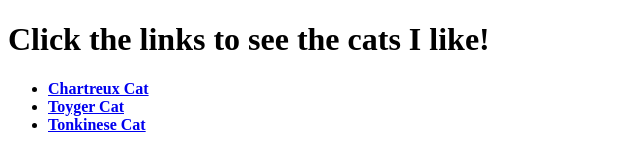
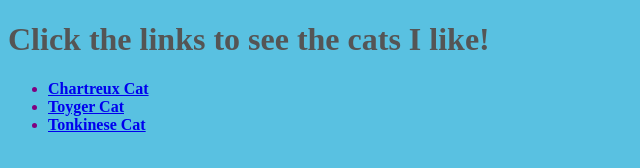
Before and after one commit to kevinzam6/odin-recaps, a plain HTML site: page html_and_css_practice/basic_website/index.html in a window 1280 px wide. Shown: the whole page, without its empty margins (0-640 px from the left). Drawn offline with Linux system fonts and the light colour scheme.

Commit message:
Create directories for each page and insert stylesheet in each. Modify stylesheet with basic class selectors for all pages.

```diff
--- a/html_and_css_practice/basic_website/index.html
+++ b/html_and_css_practice/basic_website/index.html
@@ -2,15 +2,16 @@
 <html lang="en">
 <head>
     <meta charset="UTF-8">
+    <link rel="stylesheet" href="styles.css">
     <title> Cats I Like </title>
 </head>
 
 <body>
     <h1>Click the links to see the cats I like!</h1>
     <ul>
-        <li><strong><a href="pages/chartreux.html">Chartreux Cat</a></strong></li>
-        <li><strong><a href="pages/toyger.html">Toyger Cat</a></strong></li>
-        <li><strong><a href="pages/tonkinese.html">Tonkinese Cat</a></strong></li>
+        <li><strong><a href="pages/chartreux/chartreux.html">Chartreux Cat</a></strong></li>
+        <li><strong><a href="pages/toyger/toyger.html">Toyger Cat</a></strong></li>
+        <li><strong><a href="pages/tonkinese/tonkinese.html">Tonkinese Cat</a></strong></li>
     </ul>
 </body>
 </html>
--- /dev/null
+++ b/html_and_css_practice/basic_website/pages/chartreux/styles.css
@@ -0,0 +1,3 @@
+body {
+    color:red;
+}
--- /dev/null
+++ b/html_and_css_practice/basic_website/pages/tonkinese/styles.css
@@ -0,0 +1,3 @@
+body {
+    color:blue;
+}
--- /dev/null
+++ b/html_and_css_practice/basic_website/pages/toyger/styles.css
@@ -0,0 +1,3 @@
+body {
+    color: green;
+}
--- /dev/null
+++ b/html_and_css_practice/basic_website/styles.css
@@ -0,0 +1,11 @@
+body {
+    background-color: rgb(89, 193, 225);
+}
+
+h1 {
+    color: rgb(85, 85, 85);
+}
+
+li {
+    color: purple;
+}
```
Also changed, not shown: html_and_css_practice/basic_website/pages/chartreux/chartreux.html (renamed from html_and_css_practice/basic_website/pages/chartreux.html, +2 -1 lines), html_and_css_practice/basic_website/pages/tonkinese/tonkinese.html (renamed from html_and_css_practice/basic_website/pages/tonkinese.html, +2 -1 lines), html_and_css_practice/basic_website/pages/toyger/toyger.html (renamed from html_and_css_practice/basic_website/pages/toyger.html, +2 -1 lines).
